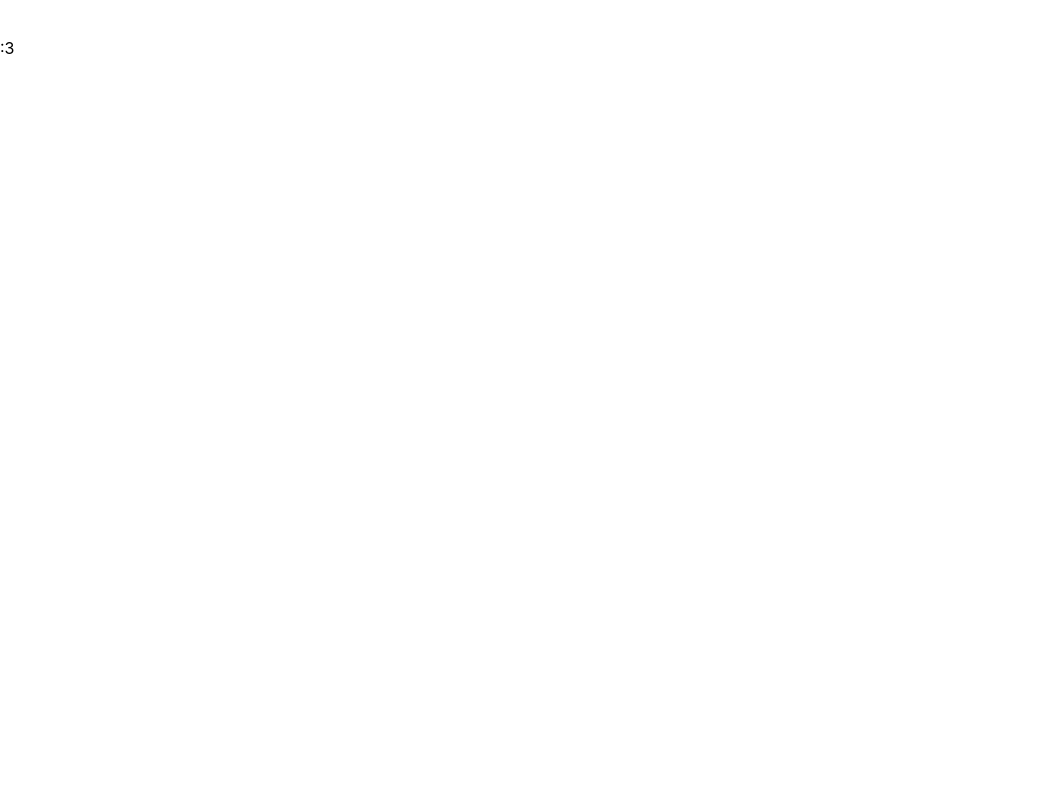
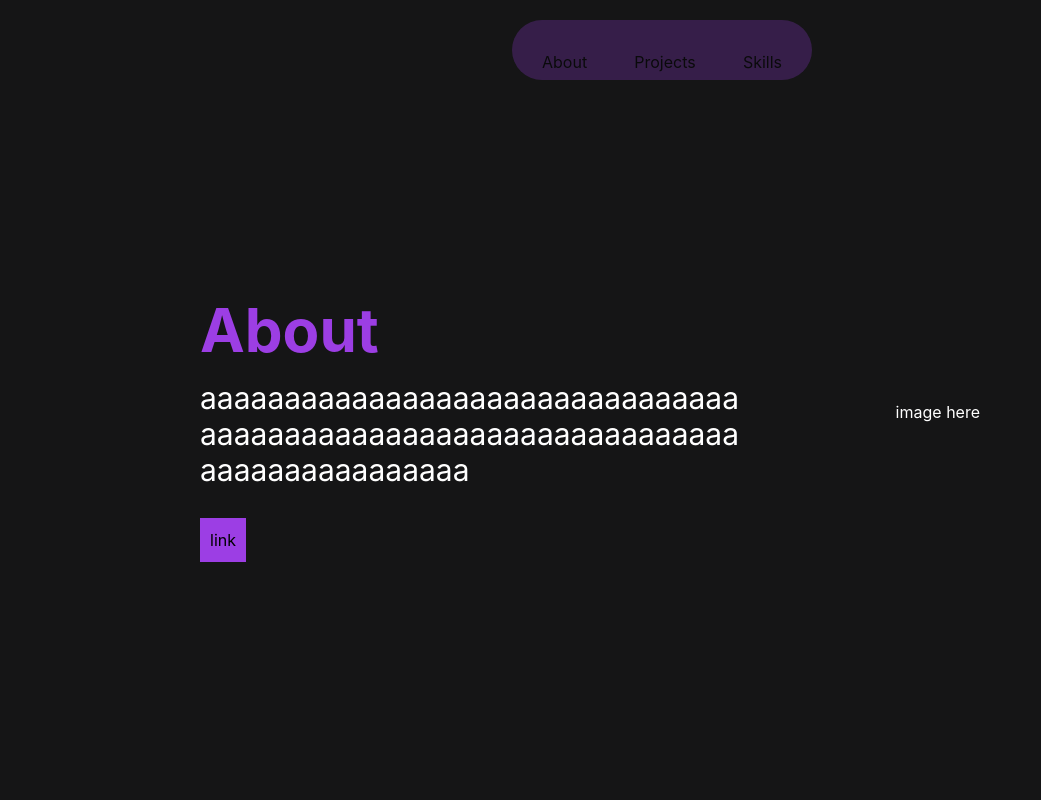
Before and after one commit to geilu/personal-site, a React (Vite) app: page / in a window 1280 px wide. Shown: the top 800 px of the page, without its empty margins (0-1041 px from the left). Built offline with nearby package versions, Linux system fonts and the light colour scheme.

Commit message:
initial layout

```diff
--- a/src/App.tsx
+++ b/src/App.tsx
@@ -1,9 +1,52 @@
+import Navbar from "./components/navbar.tsx";
+import ProjectCard from "./components/projectCard.tsx";
+import SkillCard from "./components/skillCard.tsx";
+
 function App() {
 
   return (
     <>
-        <h1 className="text-3xl font-bold text-white">hello!</h1>
-        <p>:3</p>
+        <Navbar />
+        <div className="flex flex-col items-center">
+            {/* about section */}
+            <div className="p-[200px] pb-[300px] pt-[300px] flex flex-row gap-[20px] justify-between w-[100%]">
+                <div className="max-w-[550px] min-w-0">
+                    <h1 className="text-6xl font-bold mb-[20px] text-[#9C3EE4]">About</h1>
+                    <p className="text-white text-3xl text-wrap break-all">aaaaaaaaaaaaaaaaaaaaaaaaaaaaaaaaaaaaaaaaaaaaaaaaaaaaaaaaaaaaaaaaaaaaaaaaaaaaaaaa</p>
+                    <button className="mt-[30px] p-[10px] bg-[#9C3EE4]">link</button>
+                </div>
+                <div className="p-[100px]">
+                    <h1 className="text-white">image here</h1>
+                </div>
+            </div>
+
+            <hr className="bg-[#9C3EE4] h-[4px] w-[80%]"/>
+            {/* projects section */}
+            <div className="flex flex-row gap-[50px] justify-between p-[100px] pt-[200px] pb-[200px] w-[100%]">
+                <div>
+                    <h1 className="text-white">image here</h1>
+                </div>
+                <div className="flex flex-row gap-[80px]">
+                    <ProjectCard />
+                    <ProjectCard />
+                </div>
+            </div>
+
+            <hr className="bg-[#9C3EE4] h-[4px] w-[80%]"/>
+            {/* skills section */}
+            <div className="flex flex-row justify-between p-[150px] w-[100%] pt-[200px] pb-[200px]">
+                <div className="flex flex-row gap-[50px] justify-center max-w-[800px] flex-wrap ">
+                    <SkillCard />
+                    <SkillCard />
+                    <SkillCard />
+                    <SkillCard />
+                    <SkillCard />
+                </div>
+                <div>
+                    <h1 className="text-white">image here</h1>
+                </div>
+            </div>
+        </div>
     </>
   )
 }
--- /dev/null
+++ b/src/components/navbar.tsx
@@ -0,0 +1,10 @@
+export default function Navbar() {
+    return (
+        <div className="p-[30px] mt-[20px] bg-[#58297D] fixed w-[300px] h-[20px]
+        top-0 left-[40%] rounded-full flex flex-row justify-between gap-[30px] opacity-[50%]">
+            <p>About</p>
+            <p>Projects</p>
+            <p>Skills</p>
+        </div>
+    )
+}
--- /dev/null
+++ b/src/components/projectCard.tsx
@@ -0,0 +1,8 @@
+export default function ProjectCard() {
+    return (
+        <div className="bg-[#301D40] w-[350px] h-[450px] p-[40px] rounded-2xl">
+            <h1 className="text-2xl text-white font-bold">hello</h1>
+            <p className="break-all pt-[20px] text-white">aaaaaaaaaaaaaaaaaaaaaaaaaaaaaaaaaaaaaaaaaaaaaaaaaaaaaaaaaaaaaaaaaaaaaaa</p>
+        </div>
+    )
+}
--- /dev/null
+++ b/src/components/skillCard.tsx
@@ -0,0 +1,8 @@
+export default function SkillCard() {
+    return (
+        <div className="bg-[#301D40] w-[200px] h-[200px]
+        flex justify-center items-center rounded-xl">
+            <h1 className="text-white font-bold text-3xl">this</h1>
+        </div>
+    )
+}
--- a/src/index.css
+++ b/src/index.css
@@ -1 +1,5 @@
 @import "tailwindcss";
+
+#root {
+    background-color: #151516;
+}
```
